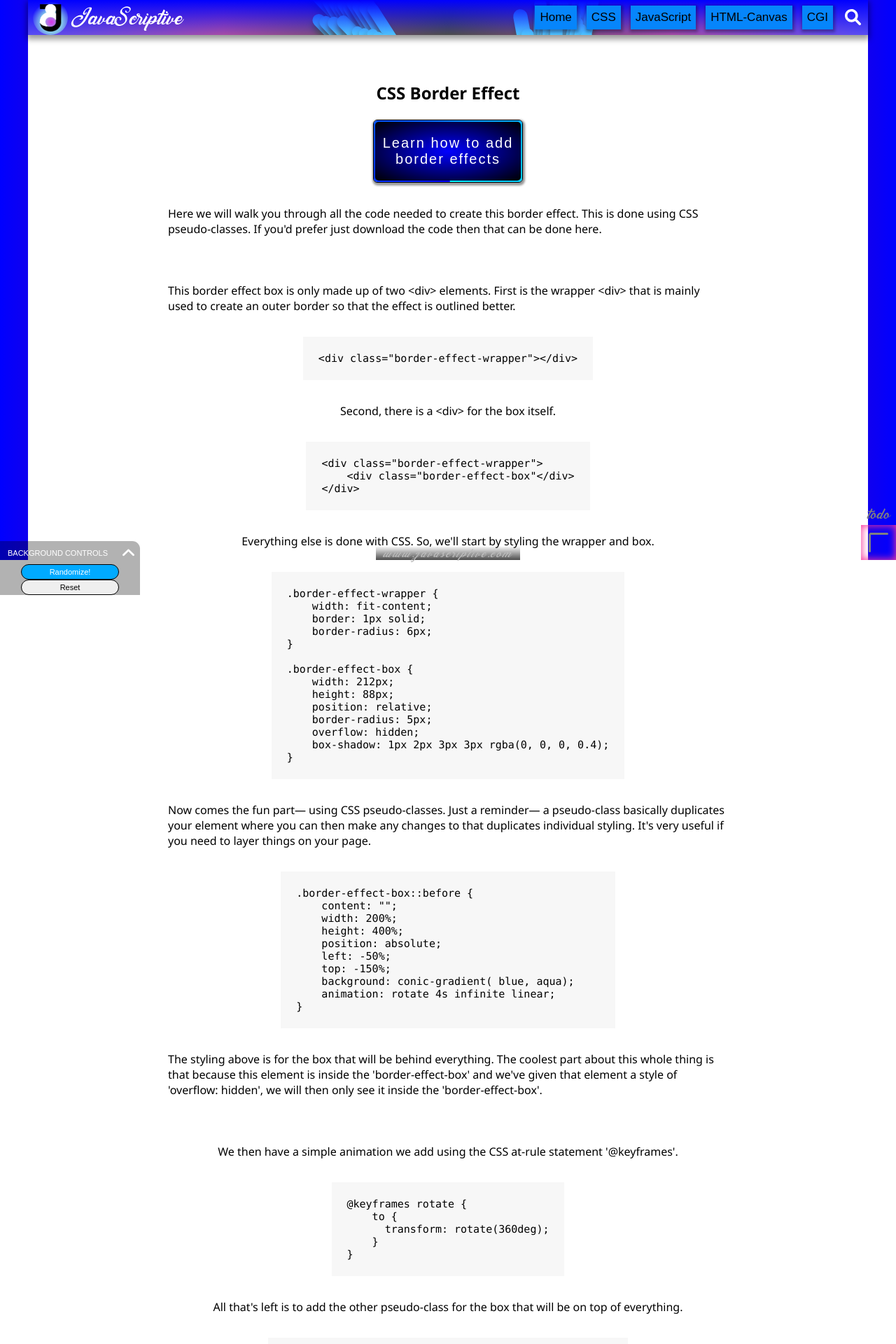
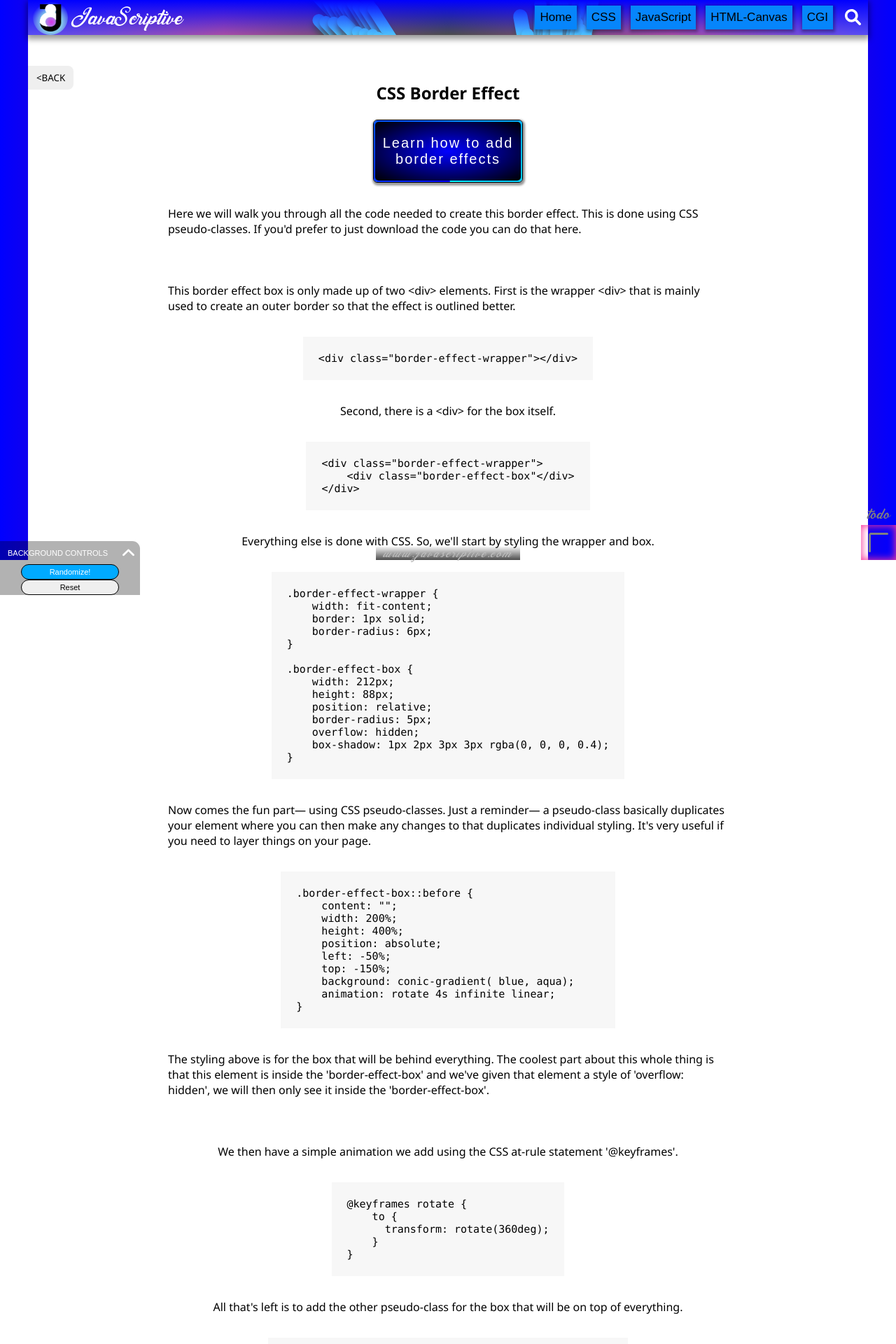
Before and after one commit to virtualepoch/web-engines-react, a React (Create React App) app: page /css/border-effect in a window 1280 px wide. Shown: the top 1920 px of the page at 70% size. Built offline with nearby package versions, Linux system fonts and the light colour scheme.

Commit message:
a few edits

```diff
--- a/src/pages/css/border-effect-page/BorderEffectPage.js
+++ b/src/pages/css/border-effect-page/BorderEffectPage.js
@@ -1,12 +1,15 @@
+import { useNavigate } from "react-router-dom";
 import BorderEffect from "../BorderEffect";
 import "./border-effect-page.css";
 
 export default function BorderEffectPage() {
+  const navigate = useNavigate();
   return (
     <div className="border-effect-page">
+      <button className="back-btn" onClick={() => navigate(-1)}>&lt;BACK</button>
       <h1>CSS Border Effect</h1>
       <BorderEffect />
-      <p>Here we will walk you through all the code needed to create this border effect. This is done using CSS pseudo-classes. If you'd prefer just download the code then that can be done here. </p>
+      <p>Here we will walk you through all the code needed to create this border effect. This is done using CSS pseudo-classes. If you'd prefer to just download the code you can do that here.</p>
       <p>This border effect box is only made up of two &lt;div&gt; elements. First is the wrapper &lt;div&gt; that is mainly used to create an outer border so that the effect is outlined better.</p>
       <pre className="html-example">{`<div class="border-effect-wrapper"></div>`}</pre>
       <p>Second, there is a &lt;div&gt; for the box itself.</p>
@@ -45,7 +48,7 @@ export default function BorderEffectPage() {
     animation: rotate 4s infinite linear;
 }`}
       </pre>
-      <p>The styling above is for the box that will be behind everything. The coolest part about this whole thing is that because this element is inside the 'border-effect-box' and we've given that element a style of 'overflow: hidden', we will then only see it inside the 'border-effect-box'.</p>
+      <p>The styling above is for the box that will be behind everything. The coolest part about this whole thing is that this element is inside the 'border-effect-box' and we've given that element a style of 'overflow: hidden', we will then only see it inside the 'border-effect-box'.</p>
       <p>We then have a simple animation we add using the CSS at-rule statement '@keyframes'.</p>
       <pre className="html-example">
         {`@keyframes rotate {
--- a/src/pages/css/css.css
+++ b/src/pages/css/css.css
@@ -8,7 +8,7 @@
   pointer-events: all;
 }
 .css-page h1 {
-  font: 200 clamp(1.1rem, 5vw, 1.7rem) sans-serif;
+  font: 200 clamp(1.2rem, 5vw, 1.7rem) sans-serif;
 }
 .css-page p {
   font: lighter clamp(0.7rem, 5vw, 1rem) sans-serif;
@@ -250,3 +250,11 @@
     clip-path: polygon(0% 60%, 15% 65%, 34% 66%, 51% 62%, 67% 50%, 84% 45%, 100% 46%, 100% 100%, 0% 100%);
   }
 }
+.back-btn {
+  padding: 8px 12px;
+  position: absolute;
+  left: 0;
+  border: none;
+  border-top-right-radius: 8px;
+  border-bottom-right-radius: 8px;
+}
--- a/src/pages/home/home.css
+++ b/src/pages/home/home.css
@@ -71,11 +71,11 @@
 .bottom-row {
   display: flex;
   flex-direction: column;
+  margin-bottom: 100px;
 }
 .action-btn {
   width: fit-content;
   height: fit-content;
-  margin: 0 auto 33px auto;
   padding: 7px 33px;
   font-size: clamp(1em, 0.2em + 5vw, 1.5em);
   color: rgb(255, 255, 255);
```
